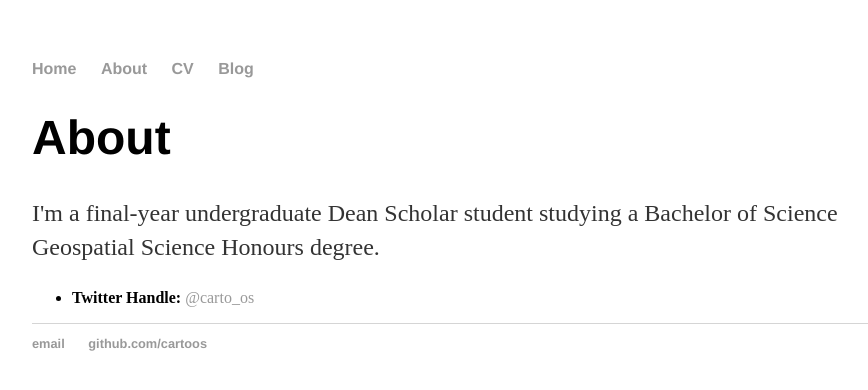
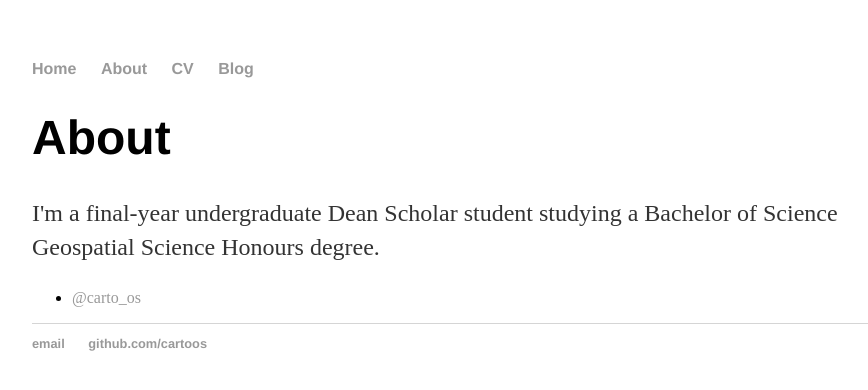
Before and after one commit to cartoos/cartoos.github.io, a Jekyll site: the page about/index.html, which Jekyll copies as it is, in a window 1280 px wide. Shown: the top 390 px of the page, without its empty margins (160-1028 px from the left). Built offline with Jekyll 4.4.1, drawn with Linux system fonts in a browser that asks for light colours.

Commit message:
Update index.html

```diff
--- a/about/index.html
+++ b/about/index.html
@@ -21,8 +21,7 @@
 			Geospatial Science Honours degree.</p>
 
 			<ul class="contacts">
-				<li><strong>Twitter Handle:</strong>
-					<a href="twitter.com/carto_os">@carto_os</a></li>
+				<li><a href="twitter.com/carto_os">@carto_os</a></li>
 				</ul>
 		</div>
 
```
